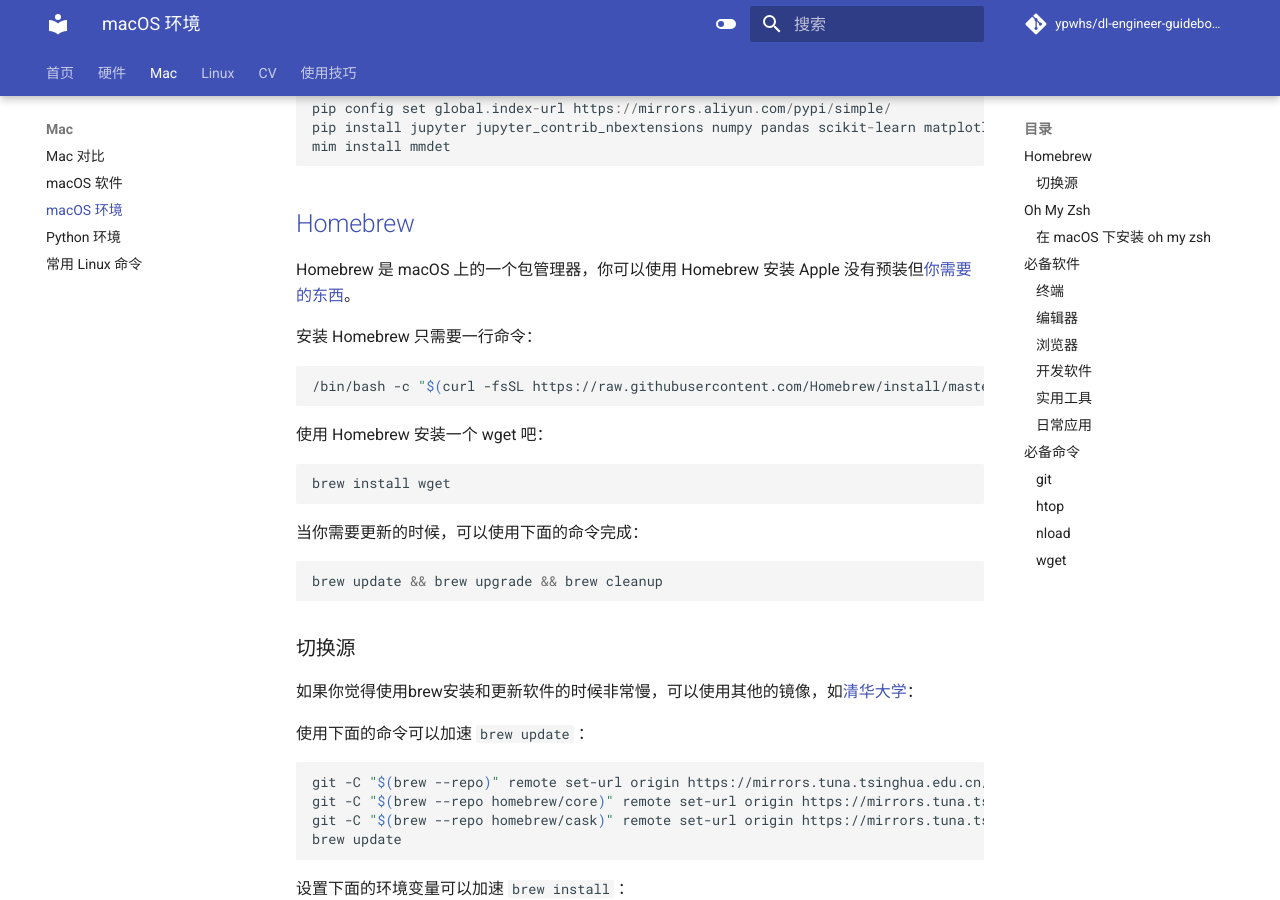
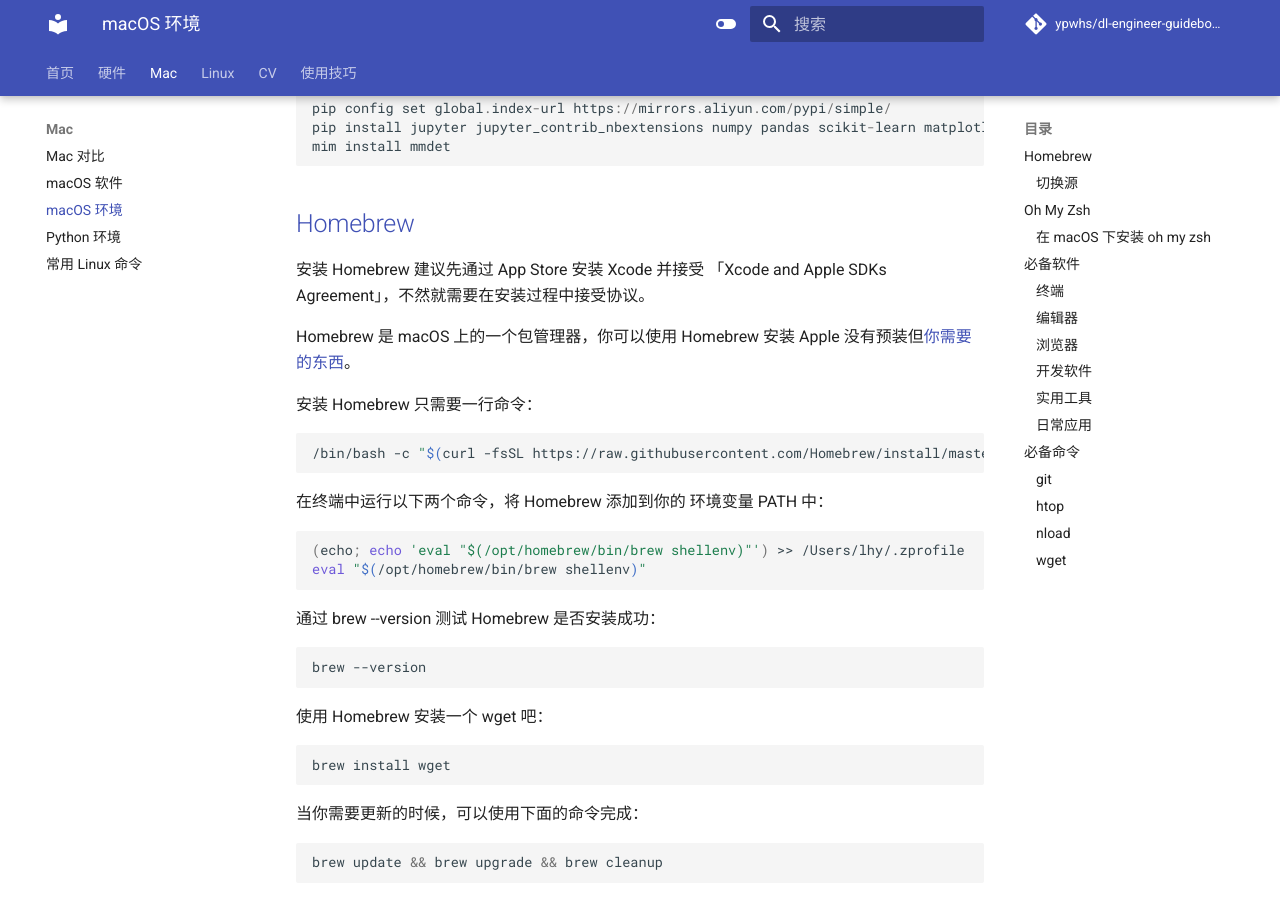
Before and after one commit to ypwhs/dl-engineer-guidebook, an MkDocs documentation site: the page built from docs/macos-environment.md, in a window 1280 px wide and 900 px high, scrolled down 1041 px. Built offline with MkDocs 1.6.1 and Material for MkDocs 9.7.7, drawn with Linux system fonts in a browser that asks for light colours; comment, search, counter and statistics services are not loaded.

Commit message:
Update macos-environment.md

````diff
--- a/docs/macos-environment.md
+++ b/docs/macos-environment.md
@@ -55,12 +55,27 @@
 
 ## [Homebrew](https://brew.sh/index_zh-cn)
 
+安装 Homebrew 建议先通过 App Store 安装 Xcode 并接受 「Xcode and Apple SDKs Agreement」，不然就需要在安装过程中接受协议。
+
 Homebrew 是 macOS 上的一个包管理器，你可以使用 Homebrew 安装 Apple 没有预装但[你需要的东西](https://formulae.brew.sh/formula/)。
 
 安装 Homebrew 只需要一行命令：
 
 ```bash
 /bin/bash -c "$(curl -fsSL https://raw.githubusercontent.com/Homebrew/install/master/install.sh)"
+```
+
+在终端中运行以下两个命令，将 Homebrew 添加到你的 环境变量 PATH 中：
+
+```bash
+(echo; echo 'eval "$(/opt/homebrew/bin/brew shellenv)"') >> /Users/lhy/.zprofile
+eval "$(/opt/homebrew/bin/brew shellenv)"
+```
+
+通过 brew --version 测试 Homebrew 是否安装成功：
+
+```bash
+brew --version
 ```
 
 使用 Homebrew 安装一个 wget 吧：
````
